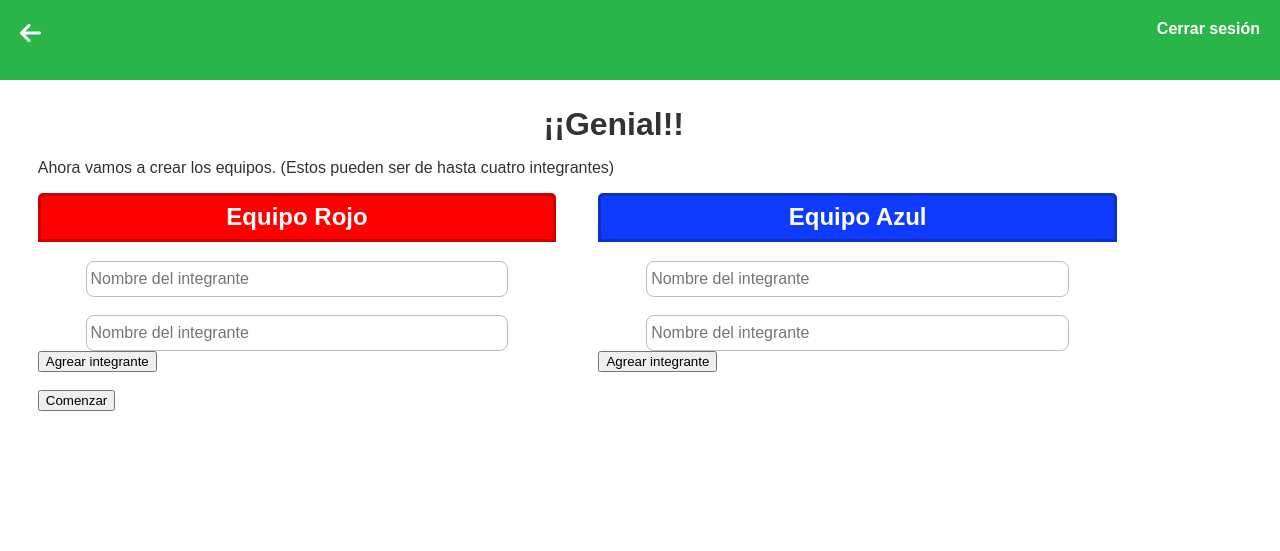
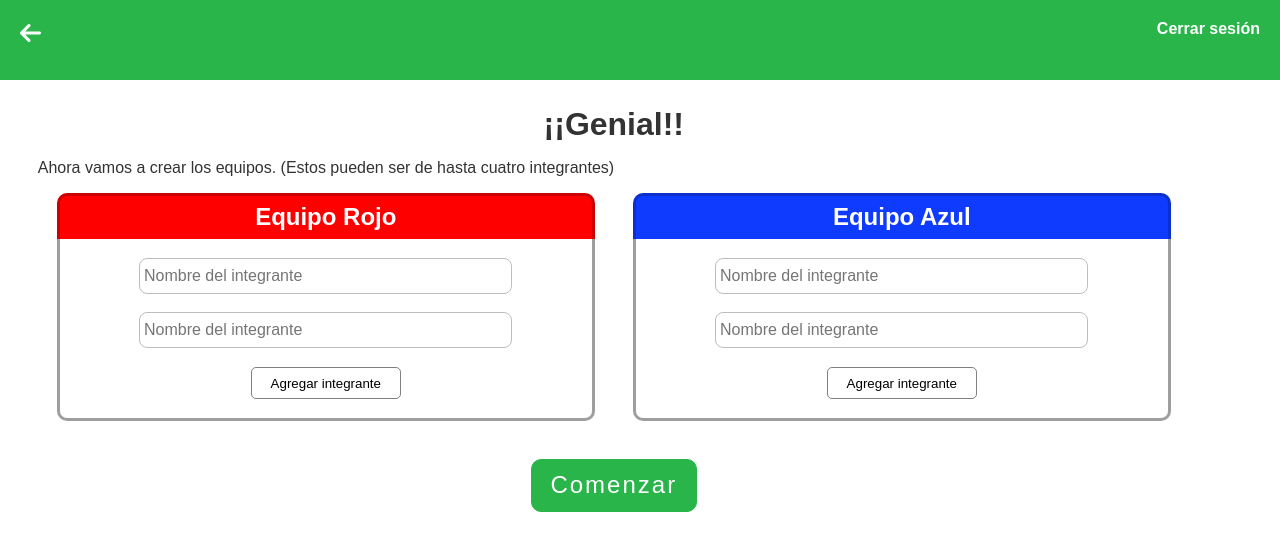
Before and after one commit to josehiki/rdd, a PHP site: page /rdd/views/armarEquipos.php?materia=1 in a window 1280 px wide. Shown: the top 551 px of the page. Run offline with PHP 8.4, Linux system fonts and the light colour scheme; the visitor is signed in with stand-in values (Sample User, id 1); data that the repository does not hold is empty; some libraries are stand-ins or nearby versions.

Commit message:
Agregado: Estilos a la formación de equipos

```diff
--- a/views/armarEquipos.php
+++ b/views/armarEquipos.php
@@ -33,28 +33,34 @@
             ?>
             <h1 class="titulos">¡¡Genial!!</h1>
             <p>Ahora vamos a crear los equipos. (Estos pueden ser de hasta cuatro integrantes)</p>
-            <div class="equipo">
+            <div class="equipos">
+                <div>
                     <div class="header-equipo-rojo">
                         <h2>Equipo Rojo</h2>
                     </div>
-                <div id="equipoRojo" class="content-equipo" >
+                    <div class="content-equipo">
+                        <div id="equipoRojo"  >
                             <input type="text" class="input-text input-equipo" id="r1" placeholder="Nombre del integrante">
                             <input type="text" class="input-text input-equipo" id="r2" placeholder="Nombre del integrante">
                         </div>
-                <button onclick="agregarIntegranteRojo()">Agrear integrante</button>
+                        <button onclick="agregarIntegranteRojo()">Agregar integrante</button>
                     </div>
-            <div class="equipo">
+                </div>
+                <div>
                     <div class="header-equipo-azul">
                         <h2>Equipo Azul</h2>
                     </div>
-                <div id="equipoAzul" class="content-equipo">
+                    <div class="content-equipo">
+                        <div id="equipoAzul" >
                             <input type="text" class="input-text input-equipo" id="a1" placeholder="Nombre del integrante">
                             <input type="text" class="input-text input-equipo" id="a2" placeholder="Nombre del integrante">
                         </div>
-                <button onclick="agregarIntegranteAzul()">Agrear integrante</button>
+                        <button onclick="agregarIntegranteAzul()">Agregar integrante</button>
                     </div>
-            <div>
-                <br>
+                </div>
+            </div>
+
+            <div class="footer">
                 <button onclick="iniciarJuego()">Comenzar</button>
             </div>
         </div>
--- a/views/css/estilos.css
+++ b/views/css/estilos.css
@@ -234,39 +234,6 @@ ul li:hover{
 	cursor: pointer;
 }
 
-/* PANTALLA ARMAR EQUIPOS */
-.equipo{
-	width: 45%;
-	display: inline-block;
-	margin: 0 1cm 0 0 ;
-}
-.header-equipo-rojo{
-	background-color: #FF0000;
-	text-align: center;
-	border-radius: 5px 5px 0 0;
-	border: 3px solid #CC0000;
-}
-.header-equipo-azul{
-	background-color: #0F3BFF;
-	text-align: center;
-	border-radius: 5px 5px 0 0;
-	border: 3px solid #0C30CC;
-}
-.header-equipo-rojo h2, .header-equipo-azul h2{
-	color: white;
-	padding: .2cm;
-	margin: 0;
-}
-.content-equipo{
-	text-align: center;
-}
-
-.input-equipo{
-	width: 80%;
-	font-size: 1em;
-	margin-top: .5cm;
-}
-
 /*PANTALLA ALTAPREGUNTA*/
 .tag{
 	display: inline-block;
@@ -320,3 +287,78 @@ ul li:hover{
     border-radius: 5px;
     font-size: 1.2em;
 }
+
+/* PANTALLA ARMAR EQUIPOS */
+.equipos{
+	display: grid;
+	width: 100%;
+	grid-template-columns: 1fr 1fr;
+}
+.equipos div{
+	padding: 0 .5cm;
+}
+.header-equipo-rojo{
+	background-color: #FF0000;
+	text-align: center;
+	border-radius: 10px 10px 0 0;
+	border: 3px solid #CC0000;
+	border-bottom: 0;
+}
+.header-equipo-azul{
+	background-color: #0F3BFF;
+	text-align: center;
+	border-radius: 10px 10px 0 0;
+	border: 3px solid #0C30CC;
+	border-bottom: 0;
+}
+.header-equipo-rojo h2, .header-equipo-azul h2{
+	color: white;
+	padding: .2cm;
+	margin: 0;
+}
+.content-equipo{
+	text-align: center;
+	border: 3px solid #9e9e9e;
+    border-top: 0;
+    border-radius: 0 0 10px 10px;
+}
+.input-equipo{
+	width: 80%;
+	font-size: 1em;
+	margin-top: .5cm;
+}
+
+.equipos div button{
+	display: block;
+    margin: .5cm auto;
+    padding: .2cm .5cm;
+    border-radius: 5px;
+    background-color: transparent;
+	border: 1px solid gray;
+	cursor: pointer;
+}
+
+.equipos div button:hover{
+	background-color: #bcbcbc;
+    color: #ffffff;
+}
+
+.footer{
+	text-align: center;
+    margin: 0;
+    width: 100%;
+    padding: 1cm 0;
+}
+.footer button{
+	background-color: #2ab54a;
+    border: 1px solid #2ab54a;
+    padding: .3cm .5cm;
+    font-size: 1.5em;
+    color: white;
+    letter-spacing: 2px;
+	border-radius: 10px;
+	cursor: pointer;
+}
+.footer button:hover{
+	background-color: rgba(42, 180, 74, .7);
+}
```
Lines whose indentation alone changed are shown as unchanged.
